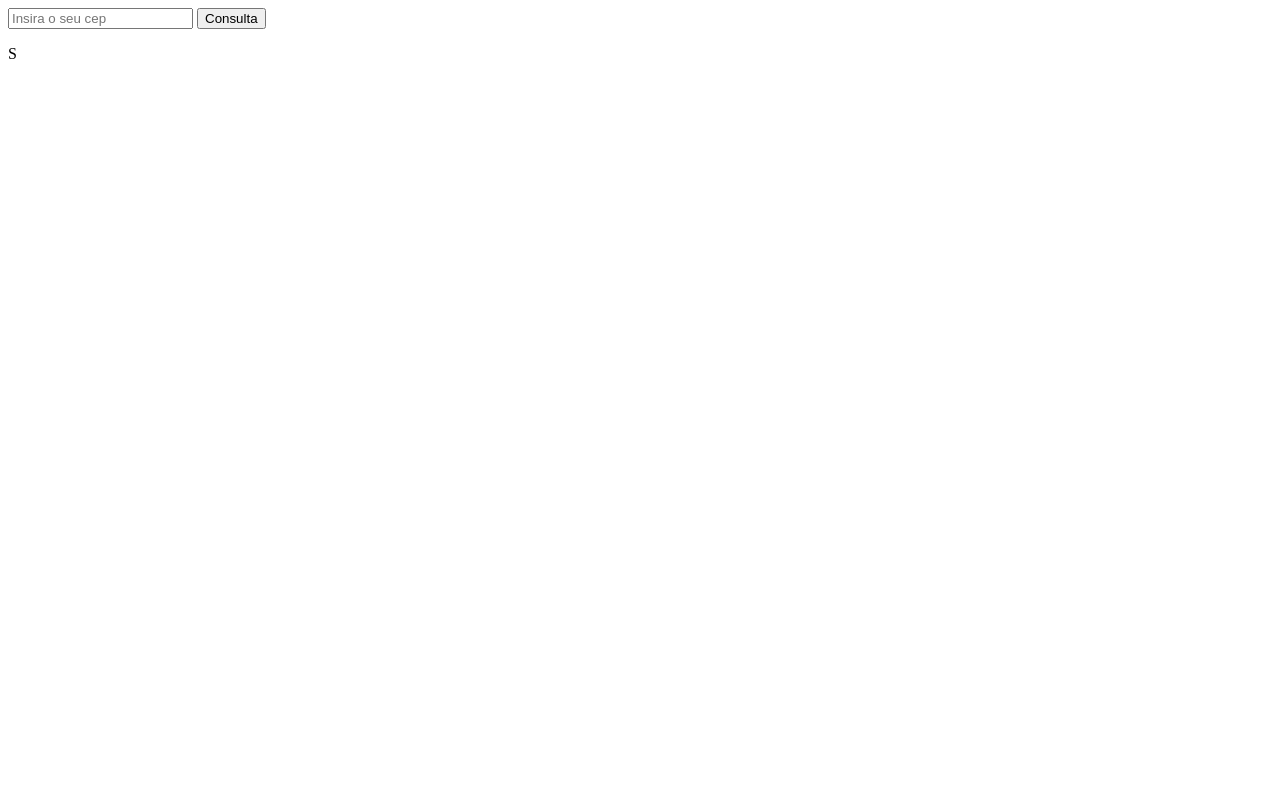
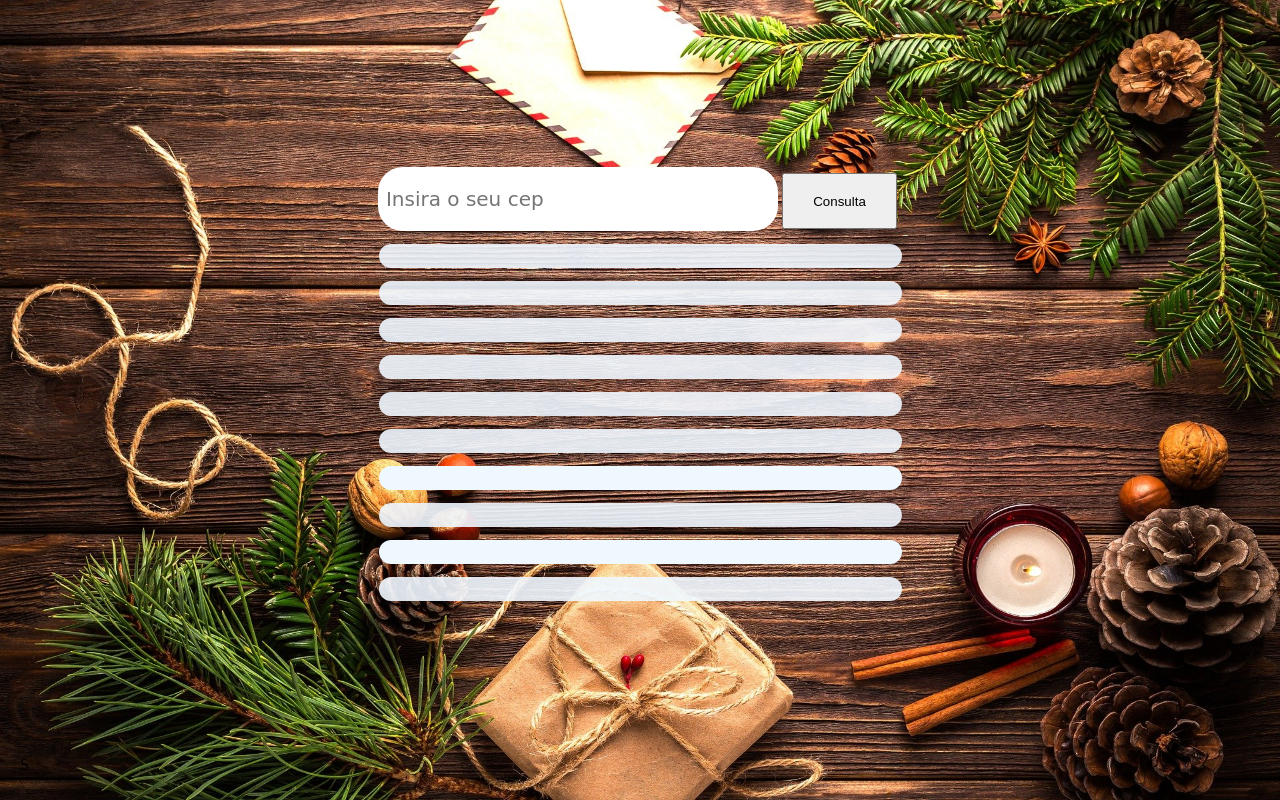
Before and after one commit to PauloHennry/Estudo_Ajax_bootstrap_Jquery, a plain HTML site: page index.html in a window 1280 px wide. Drawn offline with Linux system fonts and the light colour scheme.

Commit message:
Front end da aplicação do cep concluida.

```diff
--- /dev/null
+++ b/assets/style.css
@@ -0,0 +1,156 @@
+*{
+    margin: 0 auto;
+    padding: 0;
+    box-sizing: 0;
+}
+html{
+    background-image: url(/assets/christmas-g398c9673d_1920.jpg);
+    background-repeat: no-repeat;
+    background-size: 100% 100%;
+    background-attachment: fixed;
+}
+
+body{
+    margin: 20px;
+}
+.box-principal{
+    height: 92vh;
+    width: 100vh;
+    display: flex;
+    align-items: center;
+    justify-content: center;
+}
+.input-cep{
+    height: 6vh;
+    width: 30vw;
+    padding: 5px;
+    border: solid white;
+    font-size: 20px;
+    font-family: cursive;
+    border-radius: 25px;
+}
+
+.bnt-cep{
+    height: 7vh;
+    width: 9vw;
+    transform: scale(0.1s);
+}
+.bnt-cep:hover{
+    transition: ease all 0.3s;
+    background-color: black;
+    color: white;
+}
+.cep{
+    text-align: center;
+    font-size: 20px;
+    padding: 12px;
+    width: 39vw;
+    background: aliceblue;
+    margin: 13px 0 9px 1px;
+    opacity: 0.9;
+    font-weight: 700;
+    font-family: monospace;
+    border-radius: 25px;
+}
+.logradouro{
+    text-align: center;
+    font-size: 20px;
+    padding: 12px;
+    width: 39vw;
+    background: aliceblue;
+    margin: 13px 0 9px 1px;
+    opacity: 0.9;
+    font-weight: 700;
+    font-family: monospace;
+    border-radius: 25px;
+}
+.complemento{
+    text-align: center;
+    font-size: 20px;
+    padding: 12px;
+    width: 39vw;
+    background: aliceblue;
+    margin: 13px 0 9px 1px;
+    opacity: 0.9;
+    font-weight: 700;
+    font-family: monospace;
+    border-radius: 25px;
+}
+.bairro{
+    text-align: center;
+    font-size: 20px;
+    padding: 12px;
+    width: 39vw;
+    background: aliceblue;
+    margin: 13px 0 9px 1px;
+    opacity: 0.9;
+    font-weight: 700;
+    font-family: monospace;
+    border-radius: 25px;
+}
+.localidade{
+    text-align: center;
+    font-size: 20px;
+    padding: 12px;
+    width: 39vw;
+    background: aliceblue;
+    margin: 13px 0 9px 1px;
+    opacity: 0.9;
+    font-weight: 700;
+    font-family: monospace;
+    border-radius: 25px;
+}
+.uf{
+    text-align: center;
+    font-size: 20px;
+    padding: 12px;
+    width: 39vw;
+    background: aliceblue;
+    margin: 13px 0 9px 1px;
+    opacity: 0.9;
+    font-weight: 700;
+    font-family: monospace;
+    border-radius: 25px;
+}
+.ibge{
+    text-align: center;
+    font-size: 20px;
+    padding: 12px;
+    width: 39vw;
+    background: aliceblue;
+    margin: 13px 0 9px 1px;
+    border-radius: 25px;
+}
+.gia{
+    text-align: center;
+    font-size: 20px;
+    padding: 12px;
+    width: 39vw;
+    background: aliceblue;
+    margin: 13px 0 9px 1px;
+    opacity: 0.9;
+    font-weight: 700;
+    font-family: monospace;
+    border-radius: 25px;
+}
+.ddd{
+    text-align: center;
+    font-size: 20px;
+    padding: 12px;
+    width: 39vw;
+    background: aliceblue;
+    margin: 13px 0 9px 1px;
+    border-radius: 25px;
+}
+.siafi{
+    text-align: center;
+    font-size: 20px;
+    padding: 12px;
+    width: 39vw;
+    background: aliceblue;
+    margin: 13px 0 9px 1px;
+    opacity: 0.9;
+    font-weight: 700;
+    font-family: monospace;
+    border-radius: 25px;
+}
--- a/index.html
+++ b/index.html
@@ -3,20 +3,20 @@
 <head>
     <meta charset="UTF-8">
     <meta http-equiv="X-UA-Compatible" content="IE=edge">
+    <link rel="stylesheet" href="/assets/style.css">
     <script type="text/javascript" src="assets/jquery-ui-1.13.0.custom/external/jquery/jquery.js"></script>
     <script type="text/javascript" src="assets/main.js"></script>
     <meta name="viewport" content="width=device-width, initial-scale=1.0">
     <title></title>
 </head>
 <body>
-    <main>
+    <main class="box-principal">
         <section id="box-cep">
-
             <form>
-                <input id="cep" type="text" placeholder="Insira o seu cep">
-                <input onclick="consultaCep()" type="button" value="Consulta">
+                <input class="input-cep" id="cep" type="text" placeholder="Insira o seu cep">
+                <input class="bnt-cep" onclick="consultaCep()" type="button" value="Consulta">
             </form>
-
+            <div class="cont-cep">
                 <p class="cep"></p>
                 <p class="logradouro"></p>
                 <p class="complemento"></p>
@@ -27,6 +27,7 @@
                 <p class="gia"></p>
                 <p class="ddd"></p>
                 <p class="siafi"></p>
+            </div>
         </section>
     </main>
 </body>
```
Also changed, not shown: assets/christmas-g398c9673d_1920.jpg (added).
